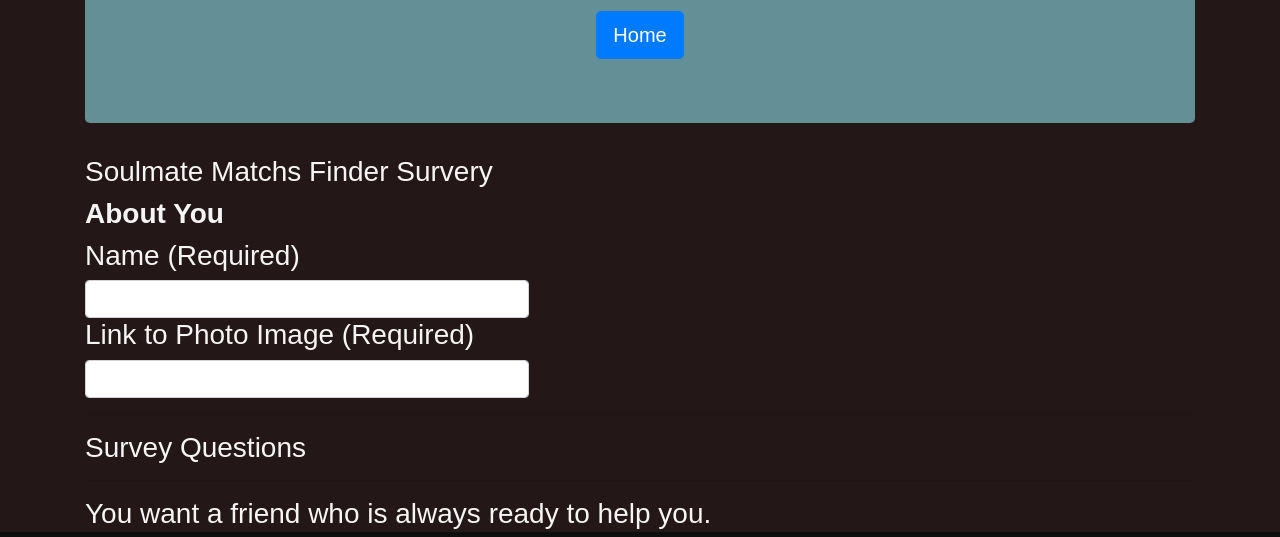
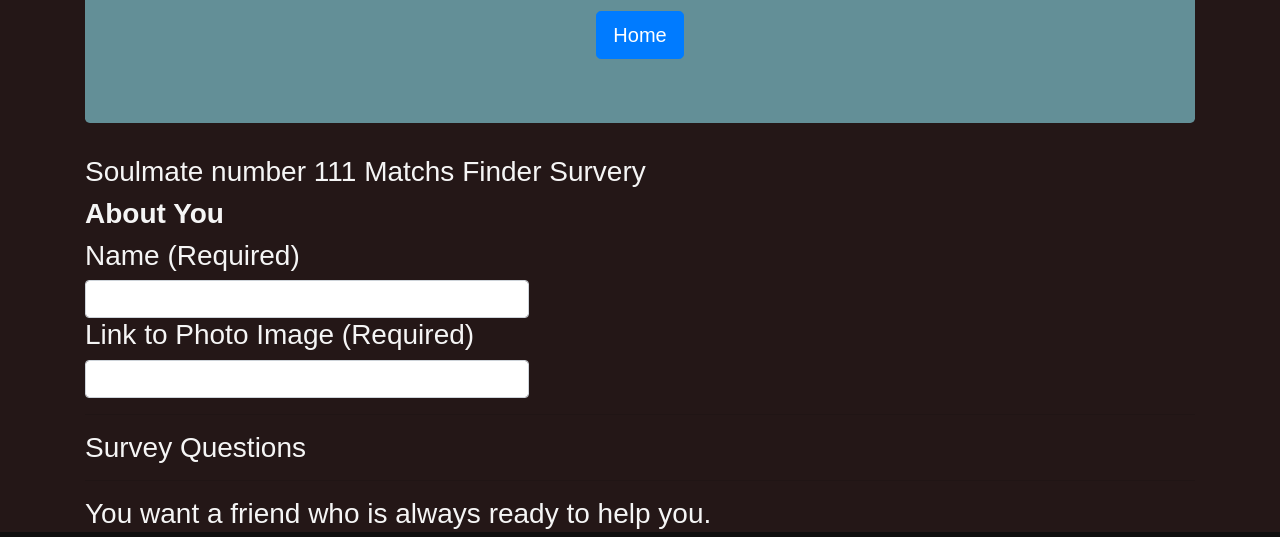
Before and after one commit to gezahegnw/FriendFinder, a website: page app/public/survey.html in a window 1280 px wide. Shown: the part 224-761 px from the top of the page. Drawn offline with nearby package versions, Linux system fonts and the light colour scheme.

Commit message:
some more push 1

```diff
--- a/app/public/survey.html
+++ b/app/public/survey.html
@@ -56,7 +56,7 @@ body{
             <div class="col-lg-12">
                 <div class="panel panel-default">
                     <div class="panel-heading">
-                        <h3 class="panel-title">Soulmate Matchs Finder Survery</h3>
+                        <h3 class="panel-title">Soulmate number 111 Matchs Finder Survery</h3>
                     </div>
                     <div class="panel-body">
                         <form role="form">
```
